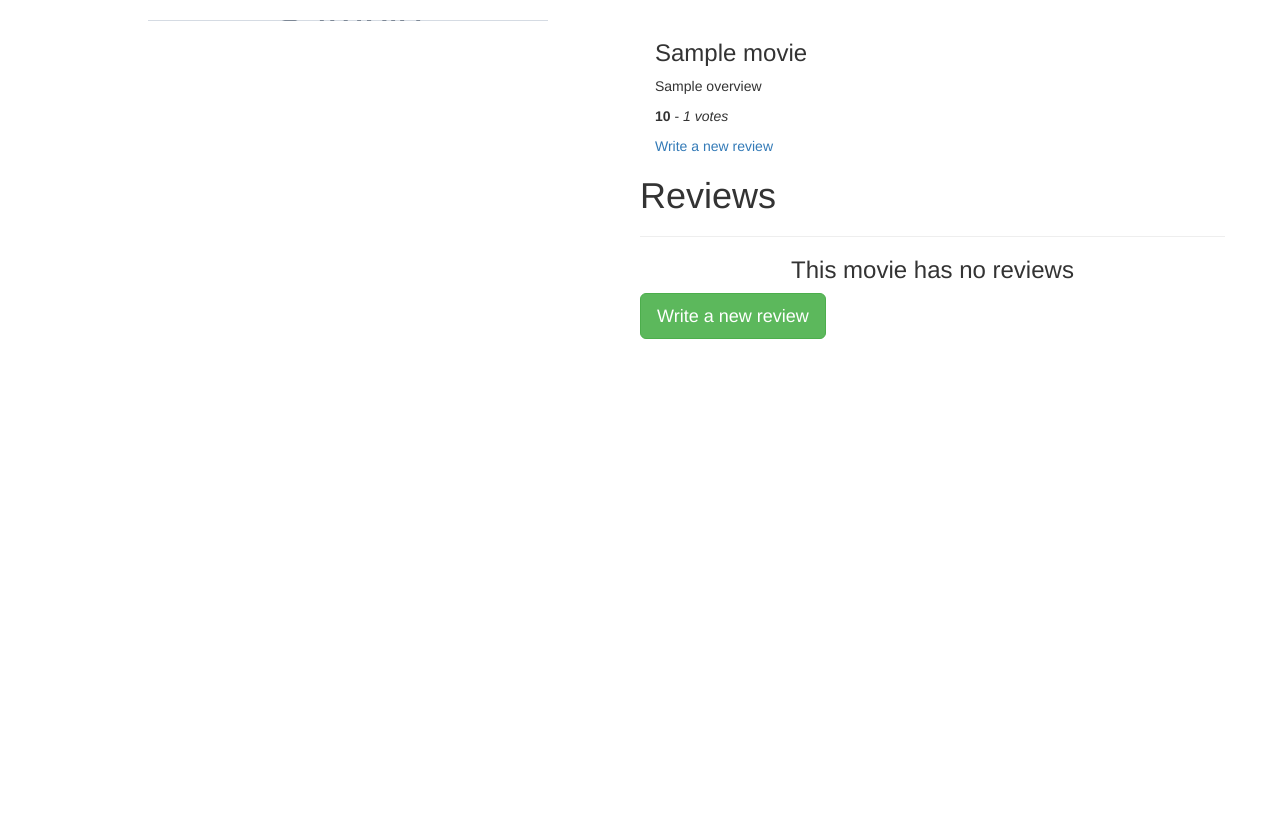
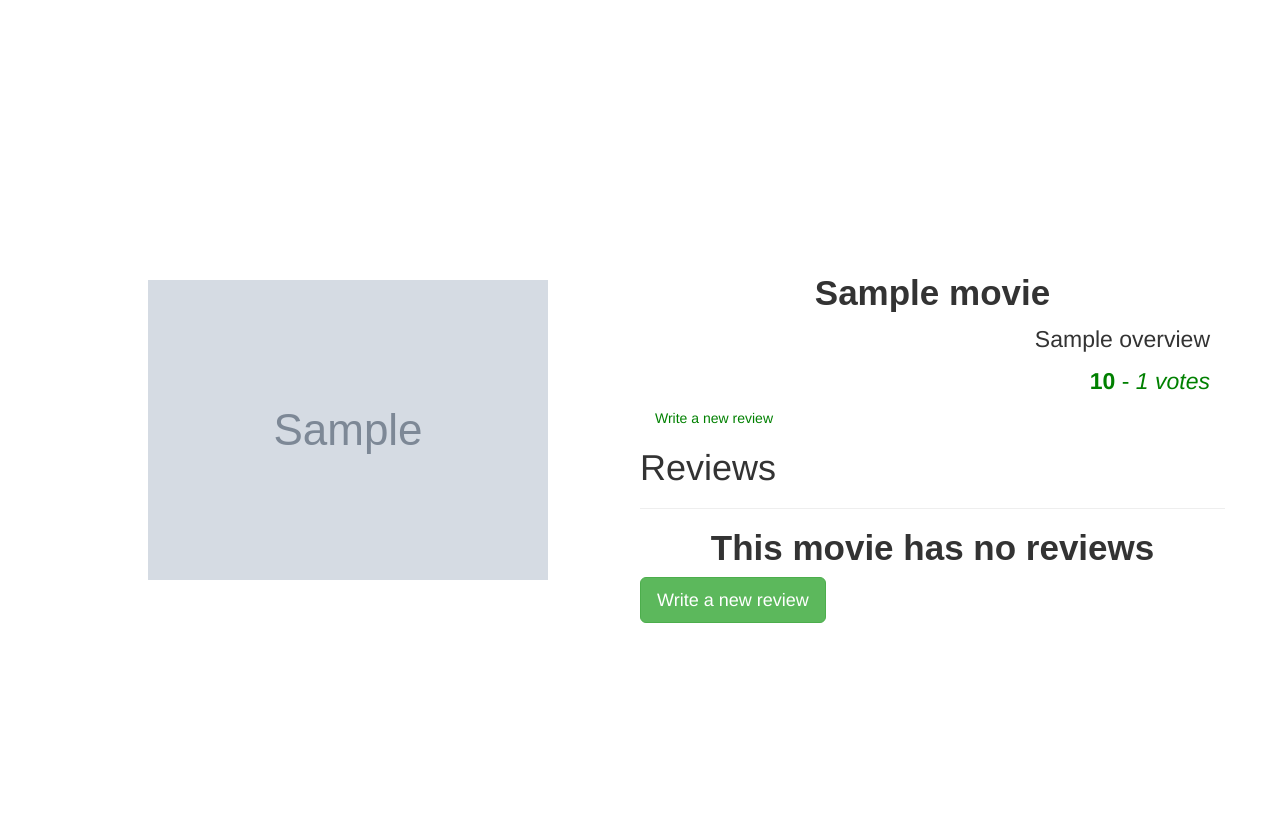
Before and after one commit to frankip/movie-watchlist, a Python web app: template app/templates/movie.html in a window 1280 px wide. Shown: the part 72-911 px from the top of the page. Before the commit the page ends 411 px from the top, so only its background shows below. Run offline with Jinja, Linux system fonts and the light colour scheme; the template is opened without the code that fills it: most values are stand-ins (such as "Sample title", 1, 10 or a date in 2020); grey boxes marked "Sample" are stand-in pictures; some libraries are stand-ins or nearby versions.

Commit message:
style the movie page

```diff
--- /dev/null
+++ b/app/static/css/movie.css
@@ -0,0 +1,38 @@
+.posterPath
+{
+    padding-bottom: 40%;
+    padding-top: 30%;
+    background-size: cover;
+}
+.movie-details
+{
+    margin-top: 20%;
+}
+.movie-details h3
+{
+    text-align: center;
+    font-size: 35px;
+    font-family: sans-serif;
+    font-weight: bolder;
+}
+p
+{
+    font-size: 23px;
+}
+.overview
+{
+    text-align: right;
+}
+.ratings
+{
+    text-align: right;
+    color: green;
+}
+.review-card h2
+{
+    color: green;
+    text-transform: capitalize;
+    text-align: center;
+    border-bottom: 1px solid green;
+    padding-bottom: 10px;
+}
--- a/app/templates/movie.html
+++ b/app/templates/movie.html
@@ -1,5 +1,12 @@
 {% extends 'base.html'%}
 {% import 'macros.html' as macro%}
+
+<!-- Styles block -->
+
+{% block styles%}
+    {{ super() }}
+    <link rel="stylesheet" href="{{url_for('static',filename='css/movie.css')}}">
+{% endblock %}
 
 {% block content %}
 
```
Also changed, not shown: app/static/css/index.css (+13 -0 lines).
